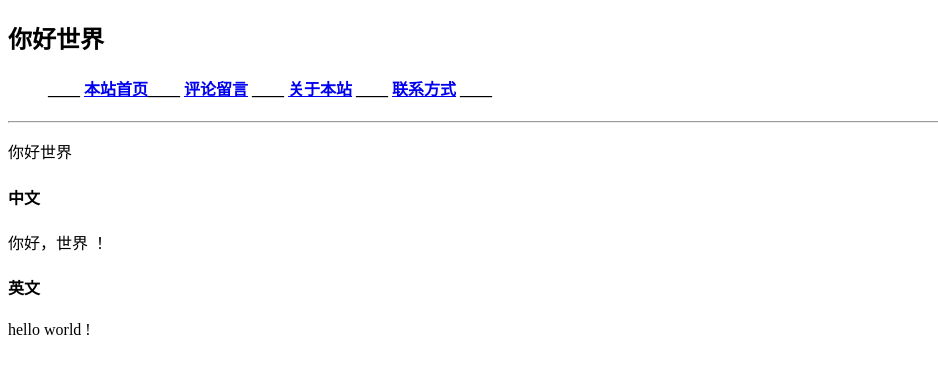
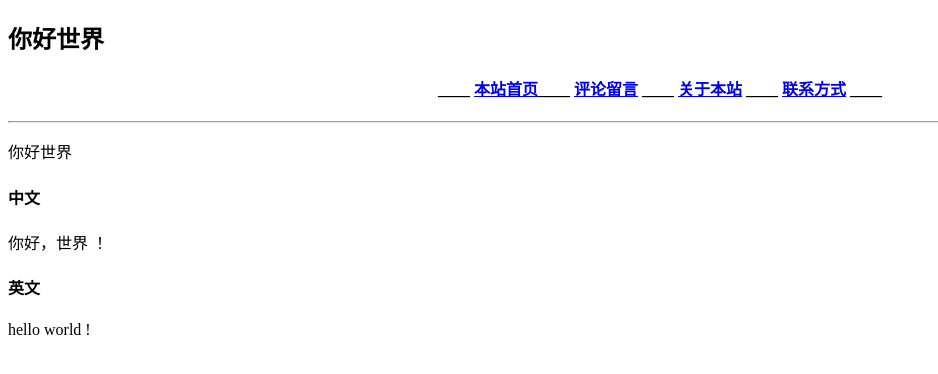
Before and after one commit to Ian-Jhon/ian-jhon.github.io.hexo, a Jekyll site: the page built from _posts/write/2016-09-02-helloworld.md, in a window 1280 px wide. Shown: the top 374 px of the page, without its empty margins (0-938 px from the left). Built offline with Jekyll 4.4.1, drawn with Linux system fonts in a browser that asks for light colours; Markdown is read by kramdown in place of the engine named in the settings.

Commit message:
update source

```diff
--- a/_layouts/post.html
+++ b/_layouts/post.html
@@ -13,7 +13,7 @@
   <body>
     <header>
 	<h2>{{ page.title }}</h2>
-	</center>
+	<center>
 <dvi> <h4>
 	<ul>
 	<span class="dt">____</span>
```
